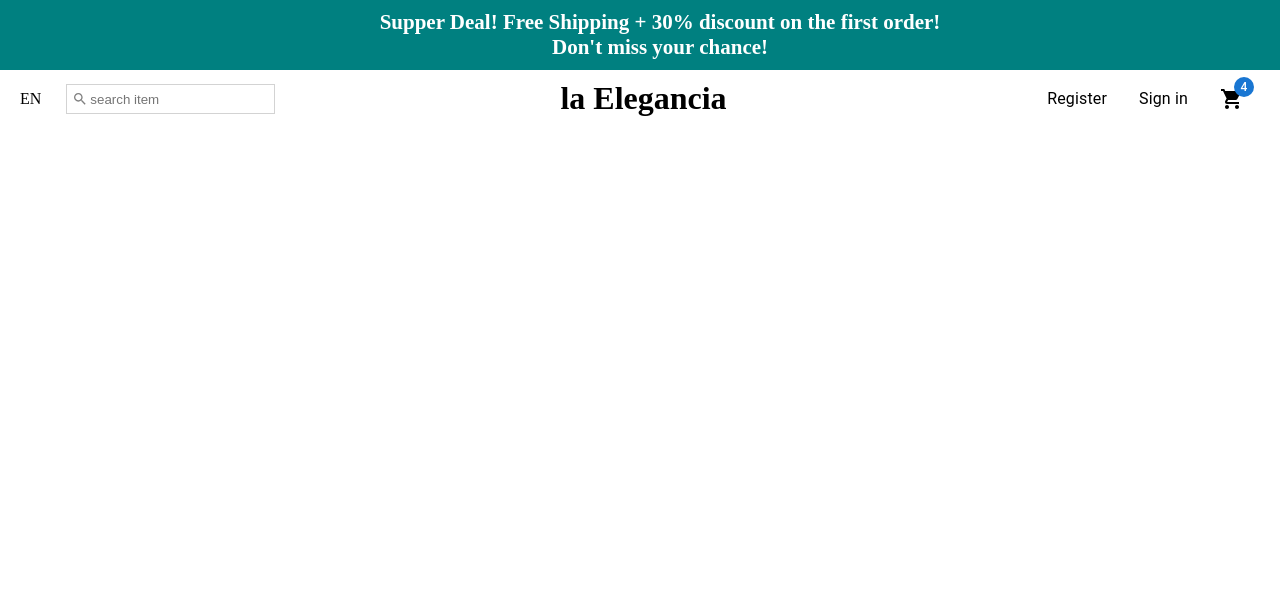
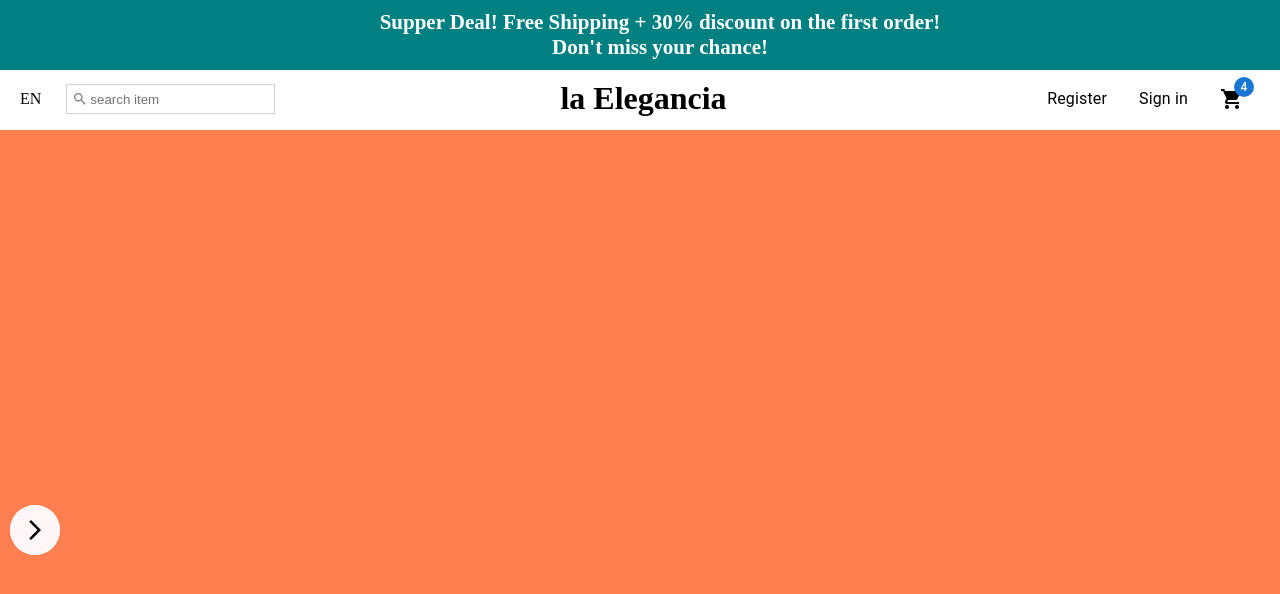
Before and after one commit to Matt-Hamilton-GitHub/la-elegancia, a React (Create React App) app: page / in a window 1280 px wide. Shown: the top 594 px of the page. Built offline with nearby package versions, Linux system fonts and the light colour scheme.

Commit message:
slides section created

```diff
--- a/package.json
+++ b/package.json
@@ -6,7 +6,7 @@
     "@emotion/react": "^11.9.0",
     "@emotion/styled": "^11.8.1",
     "@material-ui/icons": "^4.11.3",
-    "@mui/icons-material": "^5.6.0",
+    "@mui/icons-material": "^5.6.1",
     "@mui/material": "^5.6.0",
     "@testing-library/jest-dom": "^5.16.4",
     "@testing-library/react": "^12.1.4",
--- a/src/App.js
+++ b/src/App.js
@@ -1,5 +1,6 @@
 import Announcement from "./components/Announcement";
 import Navbar from "./components/Navbar";
+import Slider from "./components/Slider";
 
 
 function App() {
@@ -7,6 +8,7 @@ function App() {
     <div className="App">
       <Announcement />
       <Navbar />
+      <Slider/>
 
     </div>
   );
--- /dev/null
+++ b/src/components/Slider.jsx
@@ -0,0 +1,63 @@
+
+import React from 'react'
+import ArrowBackIosIcon from '@mui/icons-material/ArrowBackIos';
+import ArrowForwardIosIcon from '@mui/icons-material/ArrowForwardIos';
+import styled from 'styled-components'
+
+
+function Slider() {
+  return (
+    <Wrapper>
+        <Arrow>
+            <ArrowBackIosIcon />
+        </Arrow>
+        <Arrow>
+          <ArrowForwardIosIcon />
+          </Arrow>
+    </Wrapper>
+  )
+}
+
+export default Slider
+
+const Wrapper = styled.div`
+
+    width:100%;
+    height:100vh;
+    display:flex;
+    background-color:coral;
+    position:relative;
+
+    .arrow{
+      margin: auto;
+      width:50px;
+      height:50px;
+      background-color:#fff7f7;
+      border-radius:50%;
+      display:flex;
+      align-items:center;
+      justify-content:center;
+      position: absolute;
+      top:0;
+      bottom:0;
+      left:10px;
+
+
+    }
+
+`
+const Arrow = styled.div`
+   margin: auto;
+      width:50px;
+      height:50px;
+      background-color:#fff7f7;
+      border-radius:50%;
+      display:flex;
+      align-items:center;
+      justify-content:center;
+      position: absolute;
+      top:0;
+      bottom:0;
+      left:10px;
+
+`
```
Also changed, not shown: 1 other file (tests, documents, lock files or other folders).
